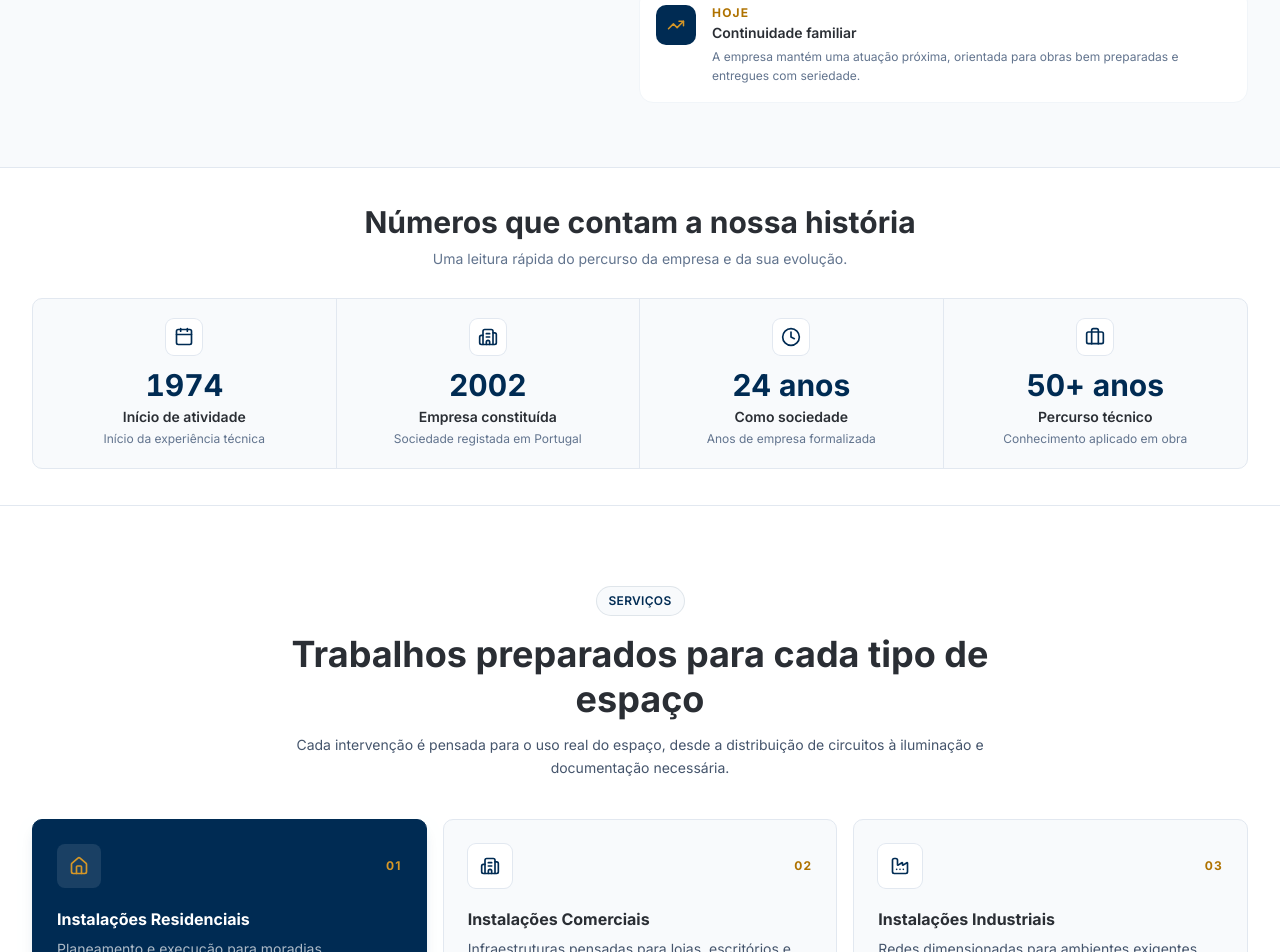
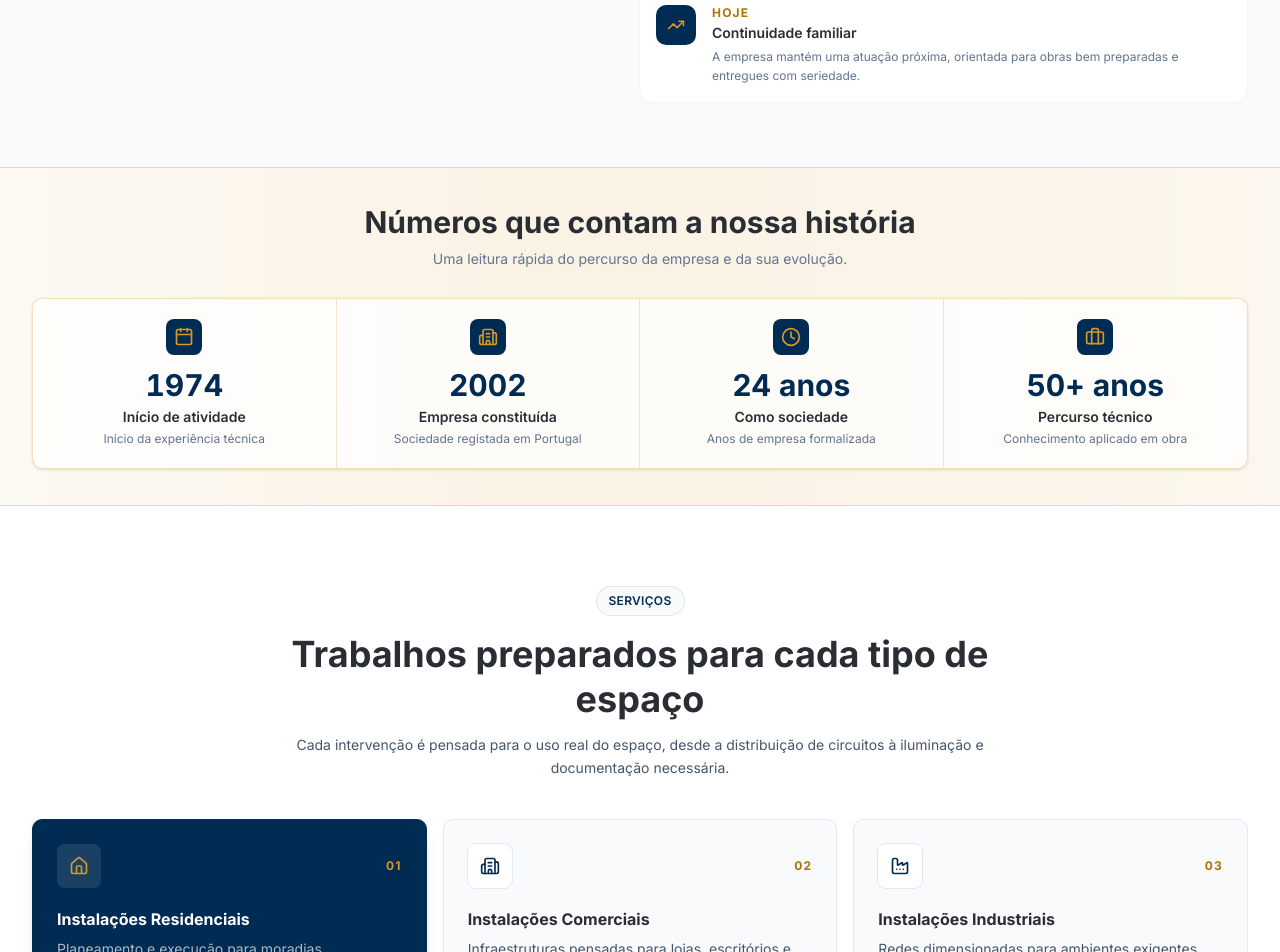
Before and after one commit to RuiNCarvalho/ABC-site, a Next.js app: page / in a window 1280 px wide. Shown: the part 1111-2063 px from the top of the page. Built offline with nearby package versions, Linux system fonts and the light colour scheme.

Commit message:
Highlight metrics section

```diff
--- a/src/components/site/trust-metrics.tsx
+++ b/src/components/site/trust-metrics.tsx
@@ -85,7 +85,8 @@ function AnimatedCounter({
 
 export function TrustMetrics() {
   return (
-    <section className="relative overflow-hidden border-y border-slate-200 bg-white py-8 lg:py-9">
+    <section className="relative overflow-hidden border-y border-gold/30 bg-gold/12 py-8 lg:py-9">
+      <div className="absolute inset-0 bg-[linear-gradient(90deg,rgba(255,255,255,0.55),transparent_45%,rgba(255,255,255,0.35))] pointer-events-none" />
       <div className="relative mx-auto max-w-7xl px-4 sm:px-6 lg:px-8">
         <motion.div
           initial={{ opacity: 0, y: 18 }}
@@ -102,7 +103,7 @@ export function TrustMetrics() {
           </p>
         </motion.div>
 
-        <div className="grid grid-cols-2 divide-x-0 divide-y divide-slate-200 overflow-hidden rounded-lg border border-slate-200 bg-slate-50 sm:grid-cols-4 sm:divide-x sm:divide-y-0">
+        <div className="grid grid-cols-2 divide-x-0 divide-y divide-gold/25 overflow-hidden rounded-lg border border-gold/30 bg-white/75 shadow-sm sm:grid-cols-4 sm:divide-x sm:divide-y-0">
           {metrics.map((metric, i) => (
             <motion.div
               key={metric.label}
@@ -112,7 +113,7 @@ export function TrustMetrics() {
               viewport={{ once: true }}
               className="p-5 text-center transition-colors hover:bg-white"
             >
-              <div className="mx-auto mb-3 flex h-9 w-9 items-center justify-center rounded-md bg-white text-navy ring-1 ring-slate-200">
+              <div className="mx-auto mb-3 flex h-9 w-9 items-center justify-center rounded-md bg-navy text-gold">
                 <metric.icon className="h-5 w-5" />
               </div>
               <div className="mb-1 text-2xl font-bold tabular-nums text-navy sm:text-3xl">
```
